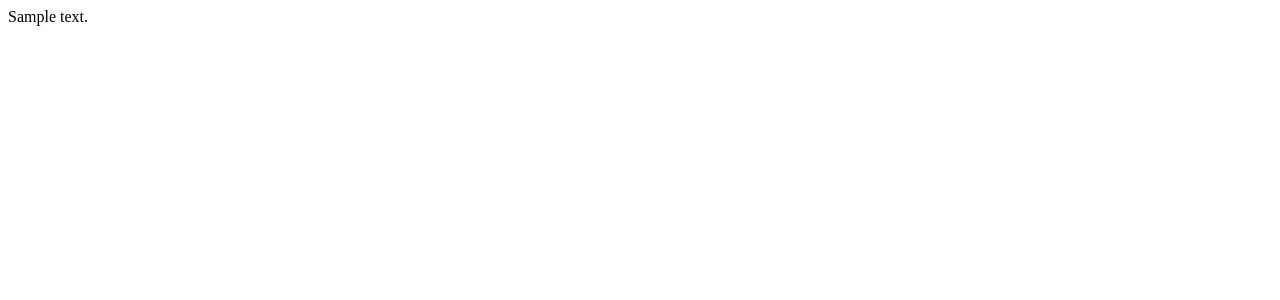
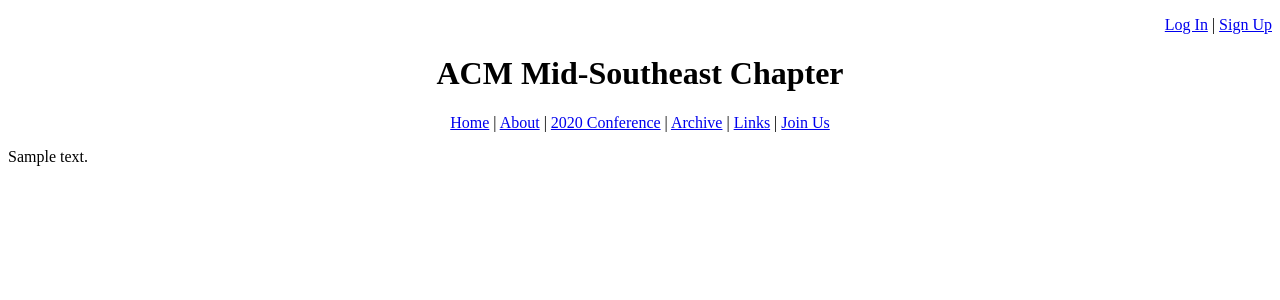
Before and after one commit to samuelznewton/acmmse, a Django app: page / in a window 1280 px wide. Before the commit the part shown is almost empty. Shown: the top 300 px of the page. Run offline with Django 3.2, Linux system fonts and the light colour scheme; tables that the repository leaves empty hold one stand-in row (values such as "Sample post").

Commit message:
Update base.html

```diff
--- a/templates/base.html
+++ b/templates/base.html
@@ -39,6 +39,23 @@ user.is_superuser       : basically whether or not it's Bob
     <link rel="shortcut icon" type="image/png" href="{% static 'favicon.ico' %}"/>
 </head>
 <body>
+
+<p style = "text-align: right">
+<a href = "https://www.youtube.com/watch?v=dQw4w9WgXcQ">Log In</a> |
+<a href = "https://www.youtube.com/watch?v=dQw4w9WgXcQ">Sign Up</a>
+</p>
+
+<h1 style = "text-align: center">ACM Mid-Southeast Chapter</h1>
+
+<p style = "text-align: center">
+<a href = "https://www.youtube.com/watch?v=dQw4w9WgXcQ">Home</a> |
+<a href = "https://www.youtube.com/watch?v=dQw4w9WgXcQ">About</a> |
+<a href = "https://www.youtube.com/watch?v=dQw4w9WgXcQ">2020 Conference</a> |
+<a href = "https://www.youtube.com/watch?v=dQw4w9WgXcQ">Archive</a> |
+<a href = "https://www.youtube.com/watch?v=dQw4w9WgXcQ">Links</a> |
+<a href = "https://www.youtube.com/watch?v=dQw4w9WgXcQ">Join Us</a>
+</p>
+
 {% comment %} Header goes here {% endcomment %}
 
 {% block content %}
```
